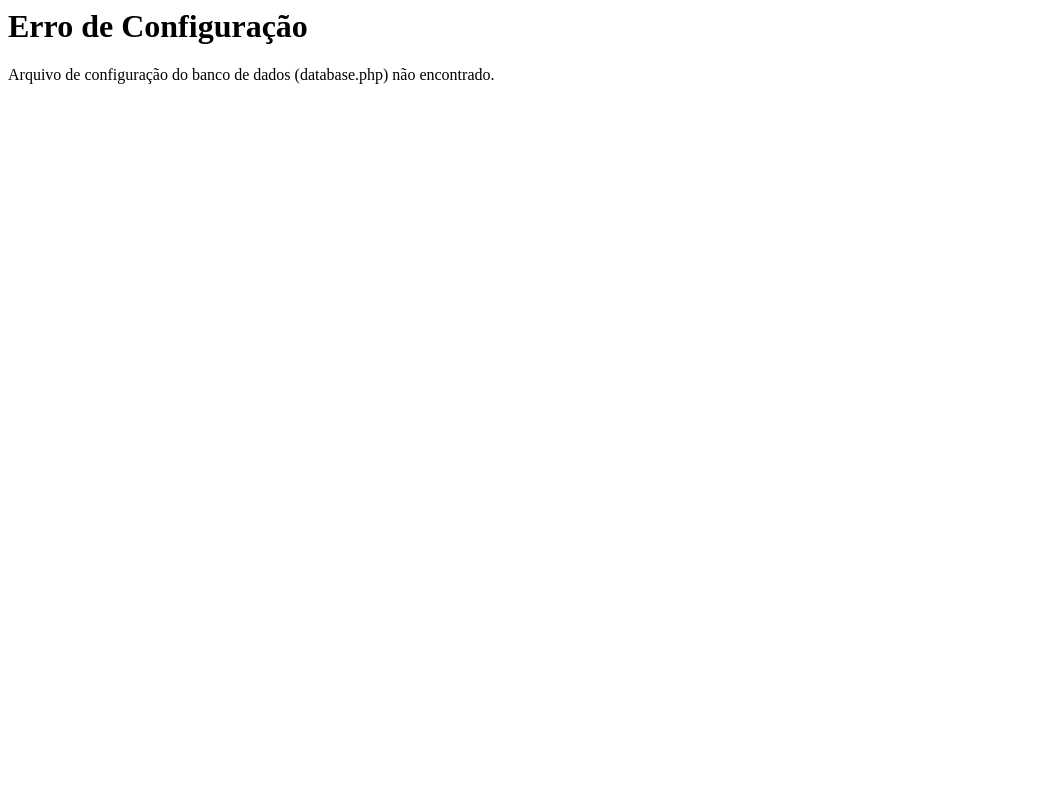
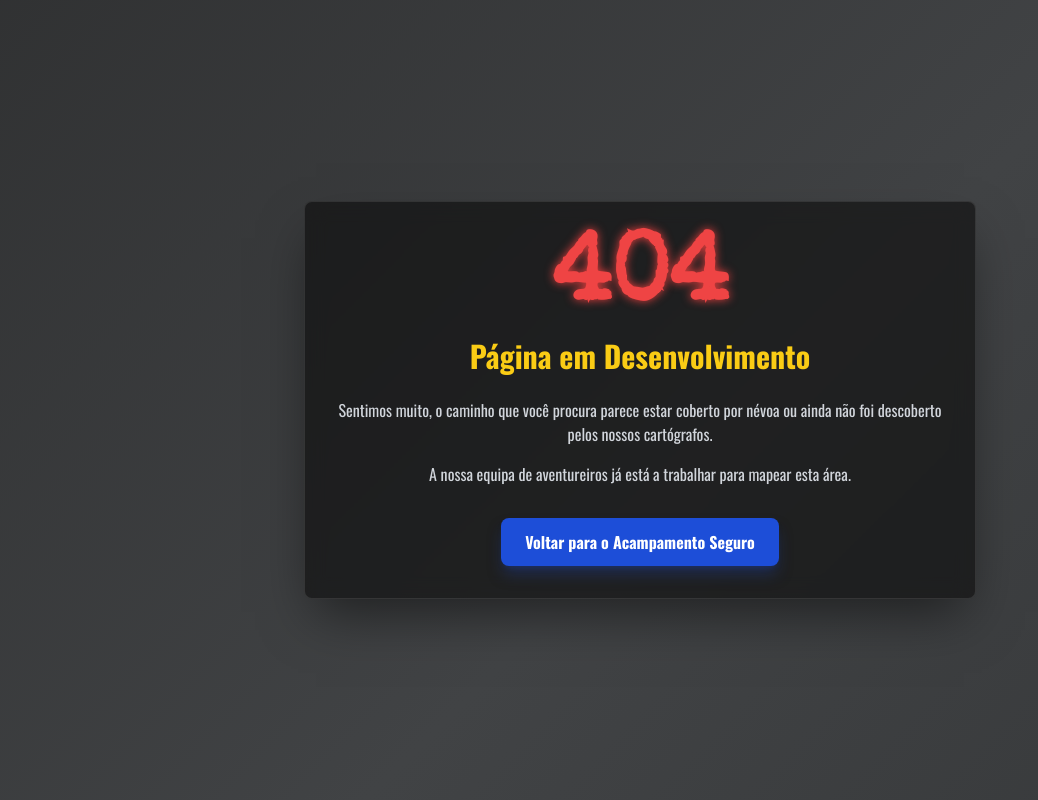
Before and after one commit to Eduhkbr/rpg, a PHP site: page /src/Application/Views/errors/404.phtml in a window 1280 px wide. Shown: the whole page, without its empty margins (0-1038 px from the left). Run offline with PHP 8.4, Linux system fonts and the light colour scheme; some libraries are stand-ins or nearby versions.

Commit message:
feat(errors): Criação da página de erro 404

```diff
--- a/src/Application/Router.php
+++ b/src/Application/Router.php
@@ -79,7 +79,6 @@
 
         // Se nenhum loop encontrou uma rota correspondente.
         http_response_code(404);
-        echo "<h1>404 - Página Não Encontrada</h1>";
-        echo "<p>O roteador não encontrou uma rota para o método <strong>{$method}</strong> e caminho <strong>'{$path}'</strong>.</p>";
+        require __DIR__ . '/Views/errors/404.phtml';
     }
 }
--- /dev/null
+++ b/src/Application/Views/errors/404.phtml
@@ -0,0 +1,39 @@
+<!DOCTYPE html>
+<html lang="pt-br">
+<head>
+    <meta charset="UTF-8">
+    <meta name="viewport" content="width=device-width, initial-scale=1.0">
+    <title>404 - Página Não Encontrada</title>
+    <script src="https://cdn.tailwindcss.com"></script>
+    <link rel="preconnect" href="https://fonts.googleapis.com">
+    <link rel="preconnect" href="https://fonts.gstatic.com" crossorigin>
+    <link href="https://fonts.googleapis.com/css2?family=Special+Elite&family=Oswald:wght@400;700&display=swap" rel="stylesheet">
+    <style>
+        body { font-family: 'Oswald', sans-serif; background: linear-gradient(-45deg, #232526, #414345, #1a1a1a, #000000); background-size: 400% 400%; animation: gradientBG 25s ease infinite; }
+        @keyframes gradientBG { 0% { background-position: 0% 50%; } 50% { background-position: 100% 50%; } 100% { background-position: 0% 50%; } }
+        .font-typewriter { font-family: 'Special Elite', cursive; }
+        .glass-card { background: rgba(10, 10, 10, 0.6); -webkit-backdrop-filter: blur(10px); backdrop-filter: blur(10px); border: 1px solid rgba(255, 255, 255, 0.1); }
+    </style>
+</head>
+<body class="text-gray-200 flex items-center justify-center min-h-screen p-4">
+
+<div class="glass-card w-full max-w-2xl p-8 rounded-lg shadow-2xl shadow-black/50 text-center">
+    <header class="mb-6">
+        <h1 class="font-typewriter text-8xl font-bold text-red-500" style="text-shadow: 0 0 10px #e53e3e;">404</h1>
+        <h2 class="text-3xl font-bold text-yellow-400 mt-2">Página em Desenvolvimento</h2>
+    </header>
+
+    <div class="text-gray-300 space-y-4">
+        <p>Sentimos muito, o caminho que você procura parece estar coberto por névoa ou ainda não foi descoberto pelos nossos cartógrafos.</p>
+        <p>A nossa equipa de aventureiros já está a trabalhar para mapear esta área.</p>
+    </div>
+
+    <div class="mt-8">
+        <a href="/dashboard" class="inline-block bg-blue-700 hover:bg-blue-800 text-white font-bold py-3 px-6 rounded-lg transition-colors duration-300 shadow-lg shadow-blue-900/50">
+            Voltar para o Acampamento Seguro
+        </a>
+    </div>
+</div>
+
+</body>
+</html>
--- a/src/Application/Views/usuarios/dashboard.phtml
+++ b/src/Application/Views/usuarios/dashboard.phtml
@@ -30,7 +30,7 @@
 <div class="glass-card w-full max-w-4xl p-8 rounded-lg shadow-2xl shadow-black/50">
     <header class="flex justify-between items-center border-b border-gray-600 pb-4 mb-6">
         <div>
-            <h1 class="font-typewriter text-4xl font-bold text-red-500" style="text-shadow: 0 0 10px #e53e3e;">Painel de Controlo</h1>
+            <h1 class="font-typewriter text-4xl font-bold text-red-500" style="text-shadow: 0 0 10px #e53e3e;">Painel de Controle</h1>
             <p class="text-gray-400">Bem-vindo, sobrevivente. O que faremos hoje?</p>
         </div>
         <div>
```
